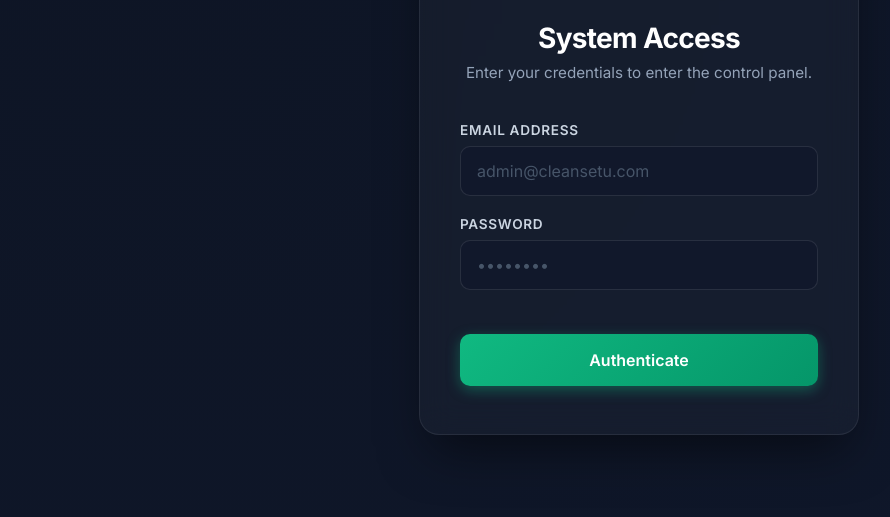
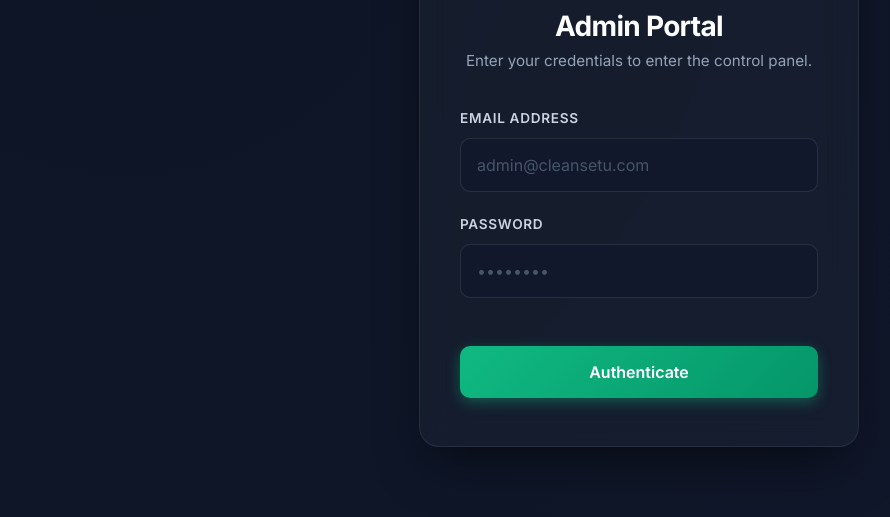
Before and after one commit to mishrakartik565656/SpecStarks, a website built with Vite: page Admin/index.html in a window 1280 px wide. Shown: the part 283-800 px from the top of the page, without its empty margins (1-891 px from the left). Built offline with nearby package versions, Linux system fonts and the light colour scheme.

Commit message:
changed title to admin portal and adjusted form spacing

```diff
--- a/Admin/index.html
+++ b/Admin/index.html
@@ -75,7 +75,7 @@
       margin: 0 0 2.5rem 0;
     }
     .form-group {
-      margin-bottom: 1.25rem;
+      margin-bottom: 1.5rem;
       text-align: left;
     }
     .form-group label {
@@ -83,7 +83,7 @@
       font-size: 0.85rem;
       font-weight: 600;
       color: #cbd5e1;
-      margin-bottom: 0.5rem;
+      margin-bottom: 0.75rem;
       text-transform: uppercase;
       letter-spacing: 0.05em;
     }
@@ -91,7 +91,7 @@
       width: 100%;
       background: rgba(15, 23, 42, 0.6);
       border: 1px solid rgba(255, 255, 255, 0.1);
-      padding: 0.875rem 1rem;
+      padding: 1rem;
       border-radius: 10px;
       color: #ffffff;
       font-size: 1rem;
@@ -141,7 +141,7 @@
   <div class="login-wrapper">
     <div class="admin-card">
       <div class="avatar-icon">👑</div>
-      <h2>System Access</h2>
+      <h2>Admin Portal</h2>
       <p>Enter your credentials to enter the control panel.</p>
 
       <form id="admin-login-form">
```
